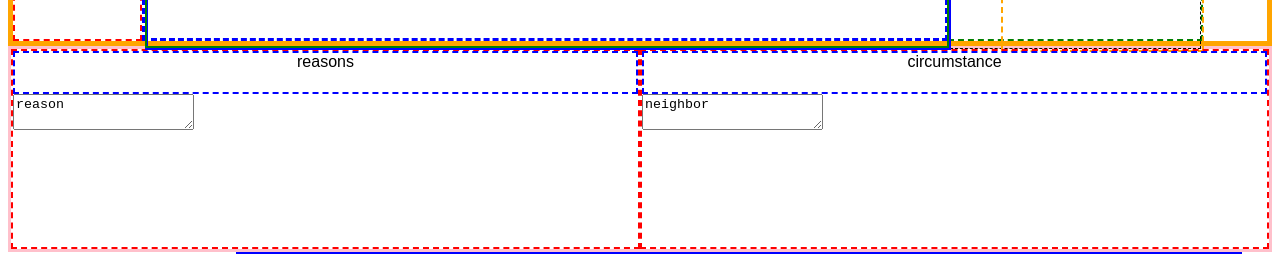
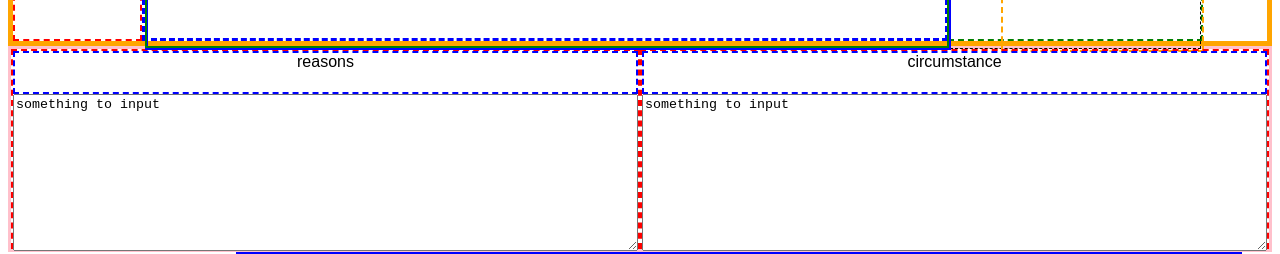
Before and after one commit to kzt206/SimpleHazardMap01, a plain HTML site: page index.html in a window 1280 px wide. Shown: the part 626-880 px from the top of the page. Drawn offline with Linux system fonts and the light colour scheme.

Commit message:
Chage textarea size to fit parent element

```diff
--- a/index.html
+++ b/index.html
@@ -154,7 +154,7 @@
                 reasons
             </div>
             <div class="memo">
-                <textarea>reason</textarea>
+                <textarea class="memoTextarea">something to input</textarea>
             </div>
         </div>
         <div class="memos">
@@ -162,7 +162,7 @@
                 circumstance
             </div>
             <div class="memo">
-                <textarea>neighbor</textarea>
+                <textarea class="memoTextarea">something to input</textarea>
             </div>
         </div>
     </div>
--- a/style.css
+++ b/style.css
@@ -148,6 +148,13 @@ input[type='file']{
     height: 80%;
 }
 
+.memoTextarea{
+    width:100%;
+    height:100%;
+    box-sizing: border-box;
+}
+
+
 
 
 #canvasContact{
```
